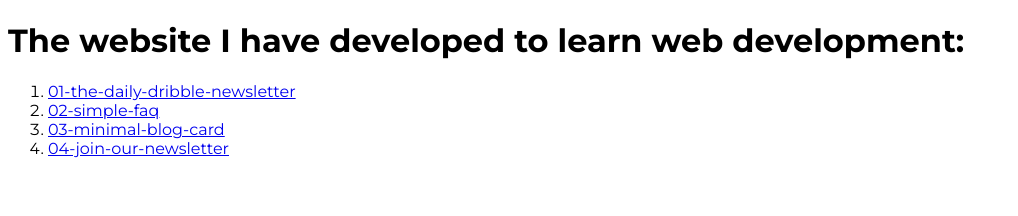
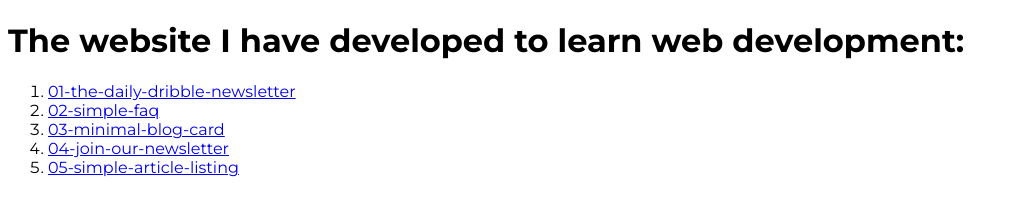
Before and after one commit to viganogabriele/Learning-HTML-CSS, a plain HTML site: page index.html in a window 1280 px wide. Shown: the whole page, without its empty margins (0-1018 px from the left). Drawn offline with Linux system fonts and the light colour scheme.

Commit message:
feat: add project 05

```diff
--- a/index.html
+++ b/index.html
@@ -20,6 +20,7 @@
         <li><a href="./02-simple-faq/">02-simple-faq</a></li>
         <li><a href="./03-minimal-blog-card/">03-minimal-blog-card</a></li>
         <li><a href="./04-join-our-newsletter/">04-join-our-newsletter</a></li>
+        <li><a href="./05-simple-article-listing/">05-simple-article-listing</a></li>
     </ol>
 </body>
 
```
